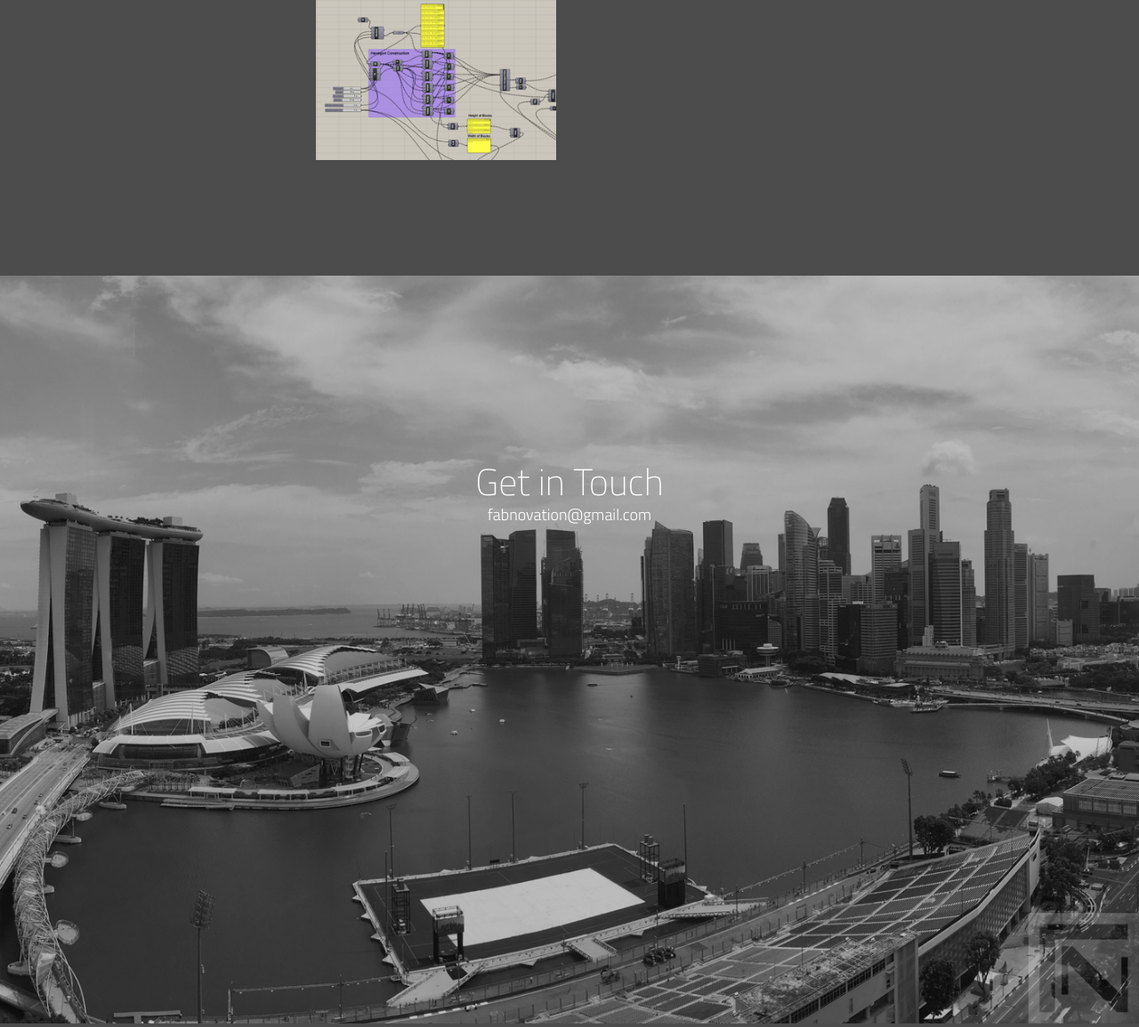
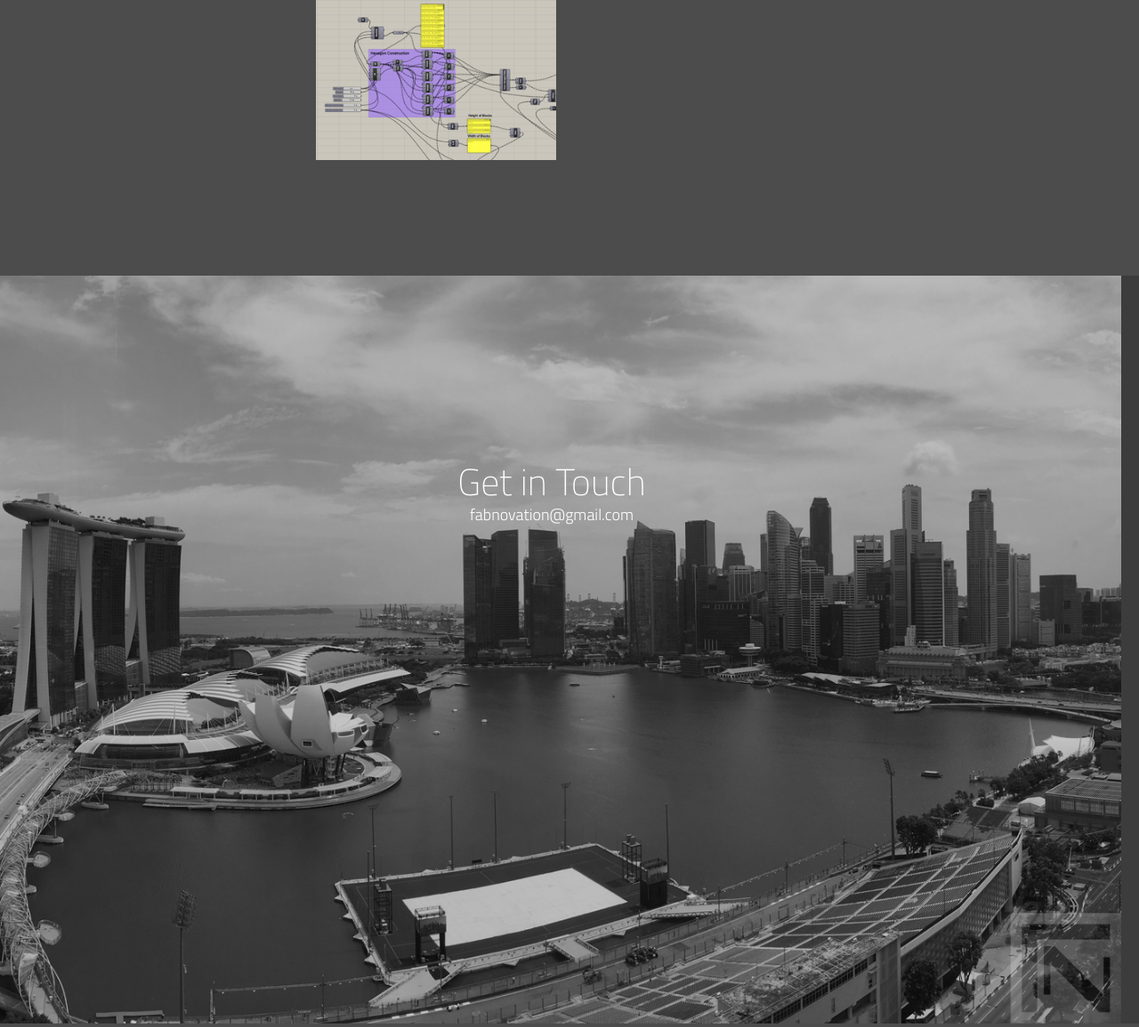
Before and after one commit to fabnovation/fabnovation.github.io, a PHP site: page / in a window 1280 px wide. Shown: the part 2650-3805 px from the top of the page at 89% size. Run offline with PHP 8.4, Linux system fonts and the light colour scheme; some libraries are stand-ins or nearby versions.

Commit message:
amended index css

```diff
--- a/css/main.css
+++ b/css/main.css
@@ -977,7 +977,7 @@ nav#menu #menu-nav li a:hover {
 
 .image-wrap2 {
 	position: relative;
-	left: 0px;
+	left: -20px;
 	overflow: hidden;
 	margin-bottom: 0px;
 	cursor: pointer;
```
